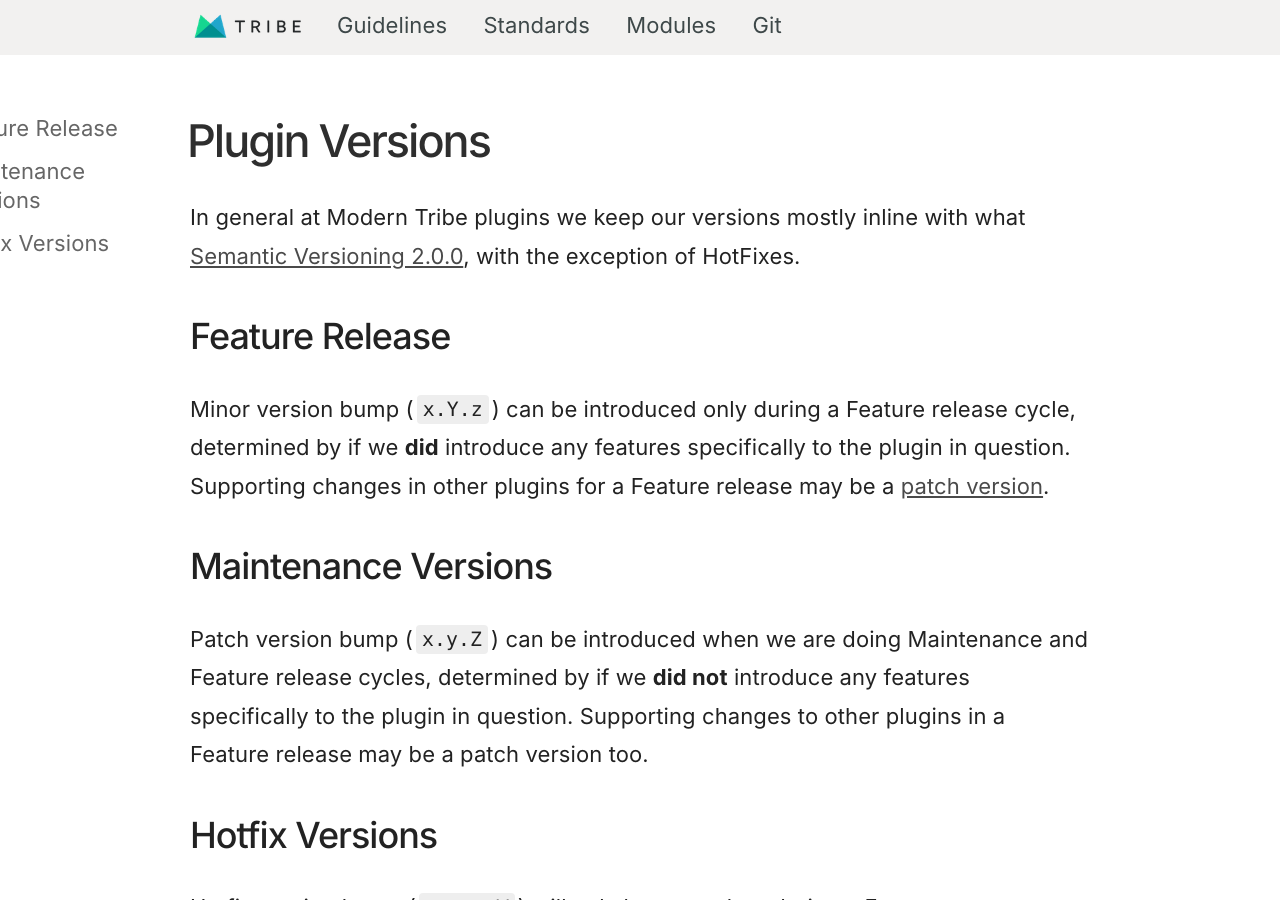
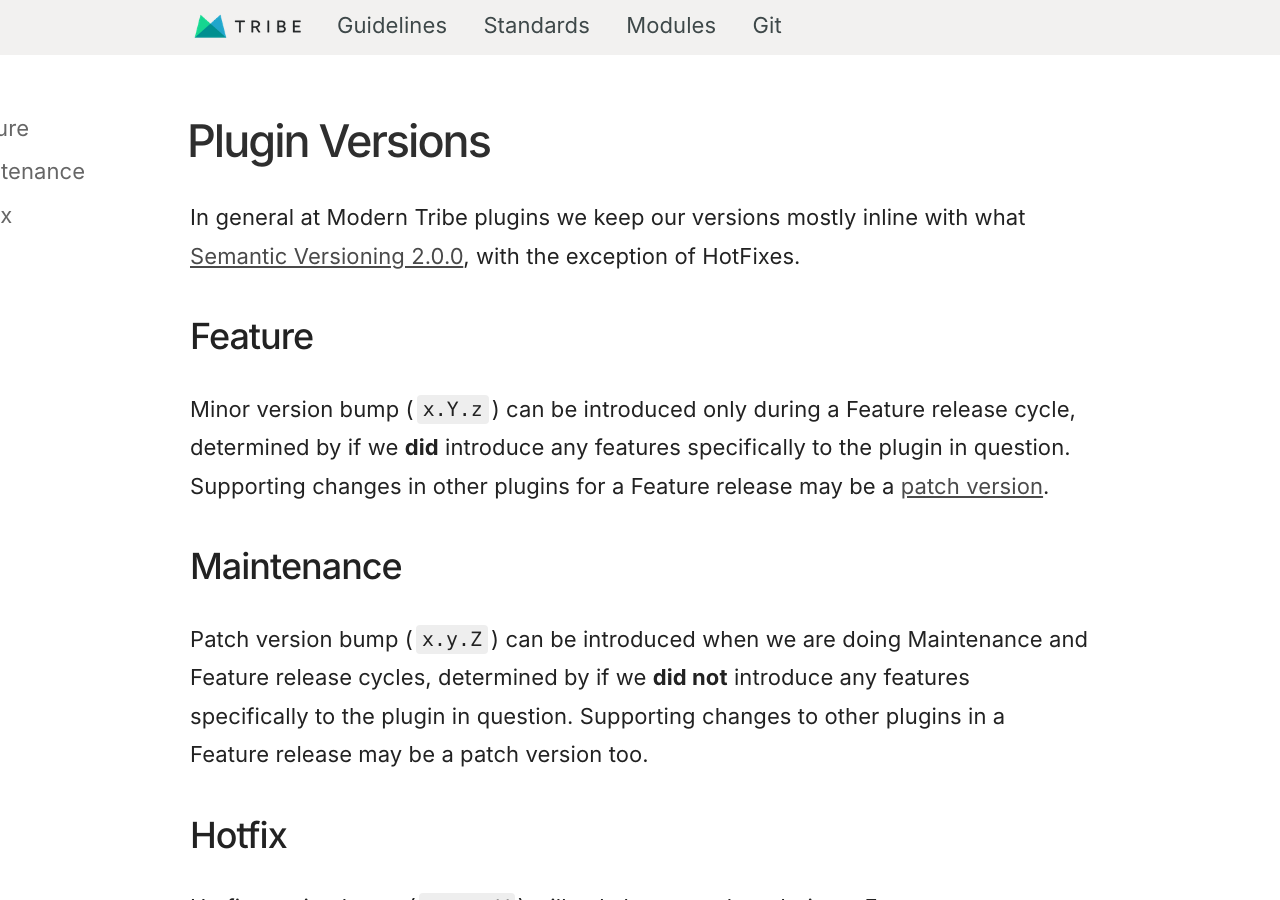
Before and after one commit to moderntribe/products-engineering, a Jekyll site: the page built from _posts/2018-03-22-plugin-versions.md, in a window 1280 px wide and 900 px high. Built offline with Jekyll 4.4.1, drawn with Linux system fonts in a browser that asks for light colours; nearby versions of some CDN libraries.

Commit message:
Modify titles for Versions

```diff
--- a/_posts/2018-03-22-plugin-versions.md
+++ b/_posts/2018-03-22-plugin-versions.md
@@ -11,18 +11,18 @@ categories:
 In general at Modern Tribe plugins we keep our versions mostly inline with what [Semantic Versioning 2.0.0](http://semver.org),
 with the exception of HotFixes.
 
-## Feature Release
+## Feature
 
 Minor version bump (`x.Y.z`) can be introduced only during a Feature release cycle, determined by if we **did** introduce any
 features specifically to the plugin in question. Supporting changes in other plugins for a Feature release may be a [patch version](#maintenance-versions).
 
-## Maintenance Versions
+## Maintenance
 
 Patch version bump (`x.y.Z`) can be introduced when we are doing Maintenance and Feature release cycles, determined by if
 we **did not** introduce any features specifically to the plugin in question. Supporting changes to other plugins in a
 Feature release may be a patch version too.
 
-## Hotfix Versions
+## Hotfix
 
 Hotfix version bump (`x.y.x.W`) will only happen when during a Feature or Maintenance Release unexpected breaking changes
 were introduced or a important security patch needs to be addressed.
```
